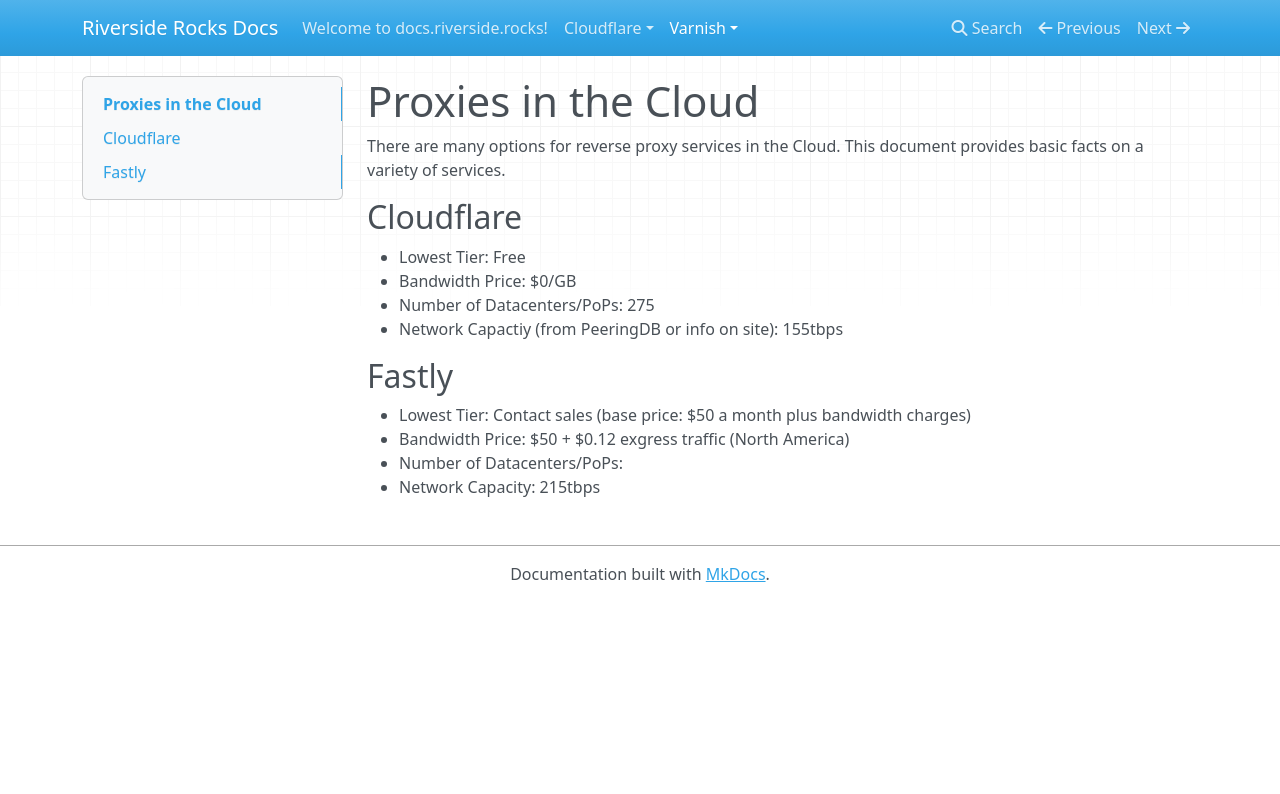
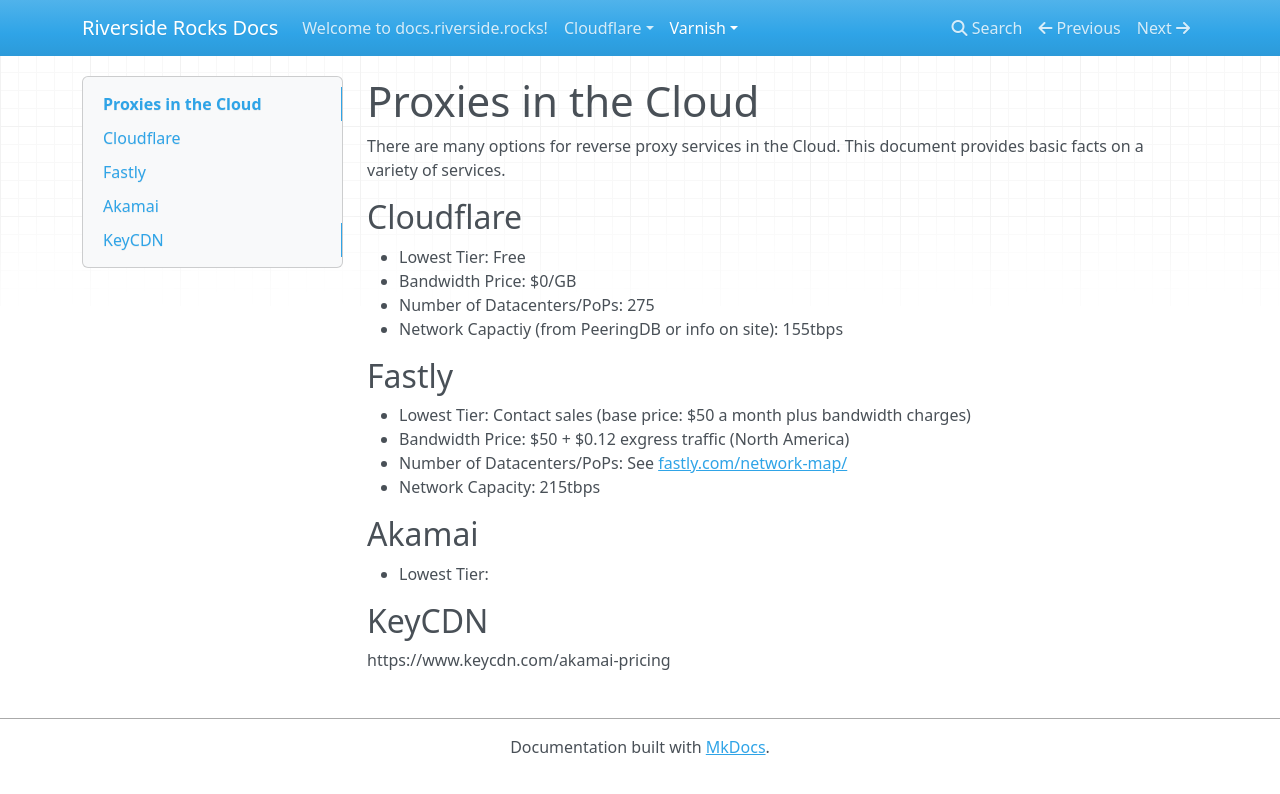
Before and after one commit to RiversideRocks/docs.riverside.rocks, an MkDocs documentation site: the page built from docs/varnish/cloud-proxy-services.md, in a window 1280 px wide. Shown: the top 794 px of the page. Built offline with MkDocs 1.6.1, drawn with Linux system fonts in a browser that asks for light colours; nearby versions of some CDN libraries.

Commit message:
more cloud services info

```diff
--- a/docs/varnish/cloud-proxy-services.md
+++ b/docs/varnish/cloud-proxy-services.md
@@ -13,5 +13,12 @@ There are many options for reverse proxy services in the Cloud. This document pr
 
 * Lowest Tier: Contact sales (base price: $50 a month plus bandwidth charges)
 * Bandwidth Price: $50 + $0.12 exgress traffic (North America)
-* Number of Datacenters/PoPs:
+* Number of Datacenters/PoPs: See [fastly.com/network-map/](https://www.fastly.com/network-map/)
 * Network Capacity: 215tbps
+
+## Akamai
+
+* Lowest Tier:
+
+## KeyCDN
+https://www.keycdn.com/akamai-pricing
```
